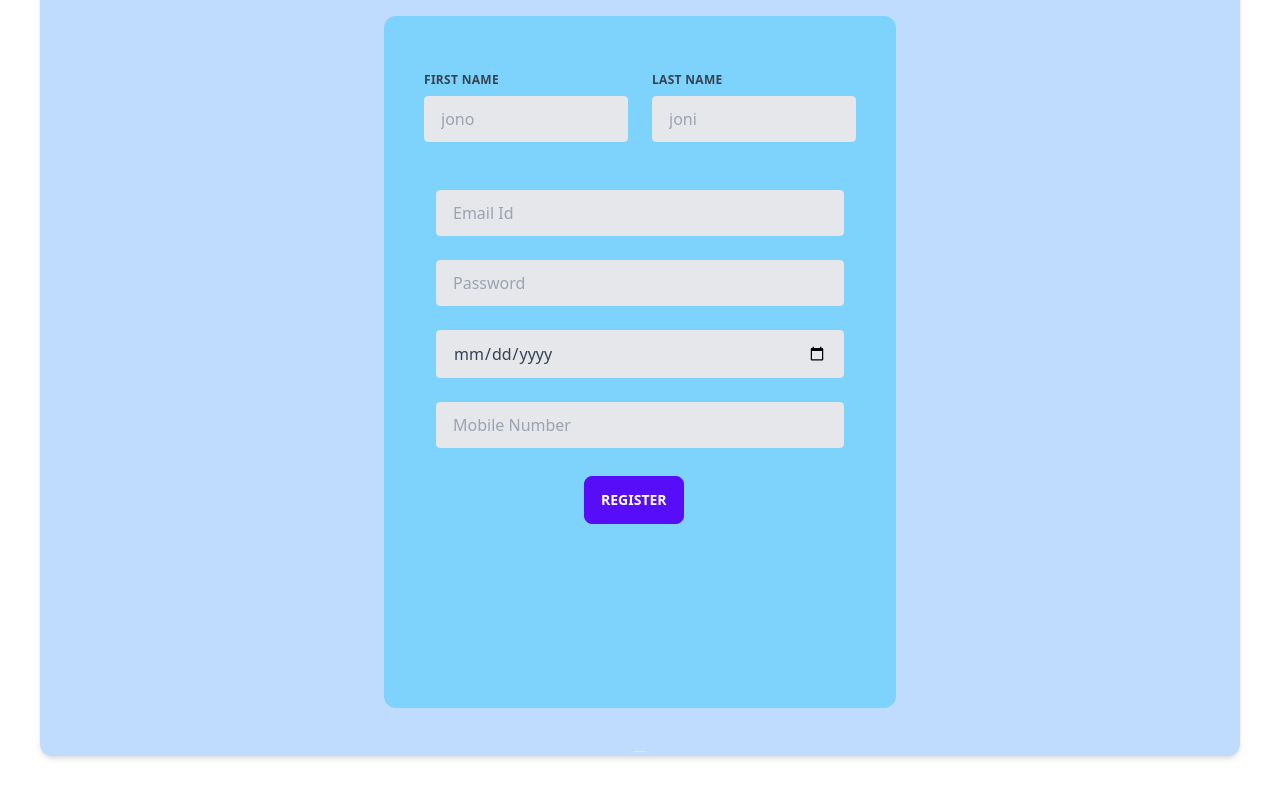
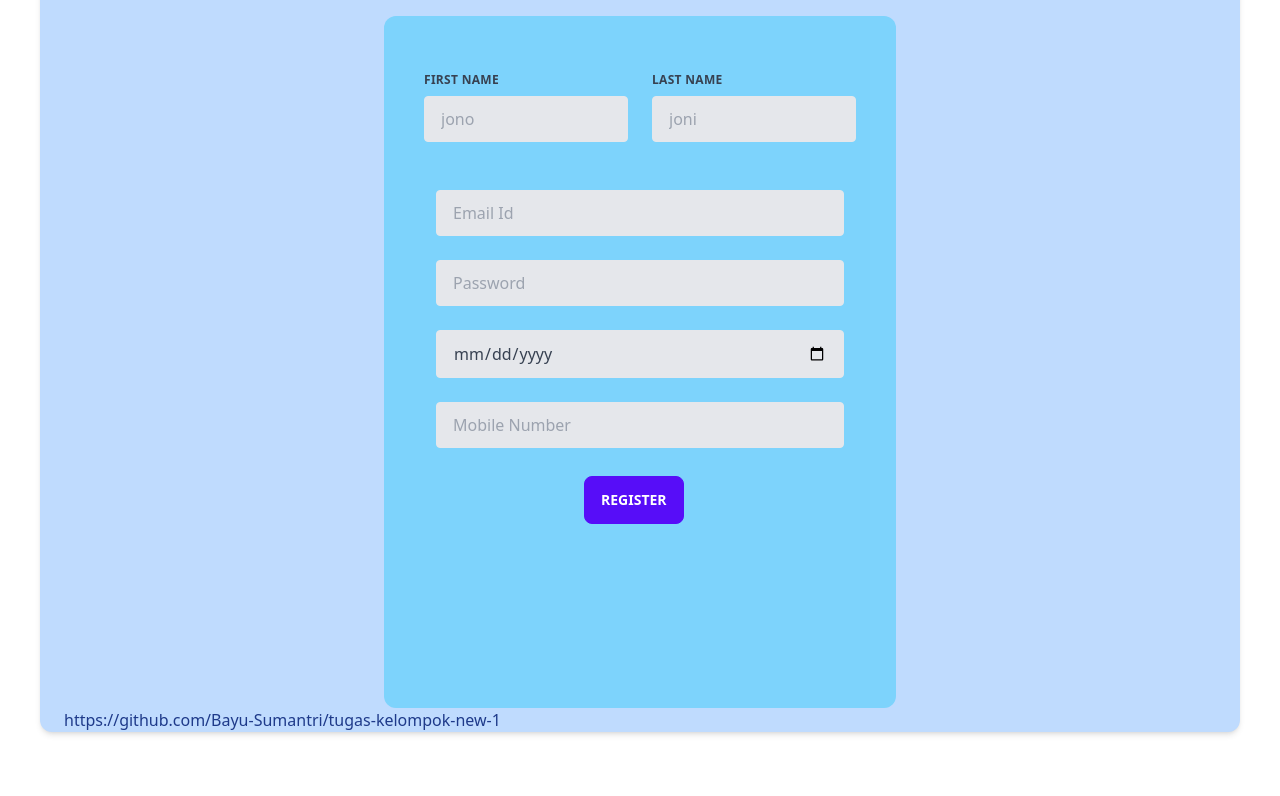
Before and after one commit to Bayu-Sumantri/tugas-kelompok-new-1, a website: page public/registrasi.html in a window 1280 px wide. Shown: the part 100-896 px from the top of the page. After the commit the page ends 872 px from the top, so only its background shows below. Drawn offline with Linux system fonts and the light colour scheme.

Commit message:
'finsl.'

```diff
--- a/public/registrasi.html
+++ b/public/registrasi.html
@@ -57,7 +57,7 @@
             </div>
           </div>
         </form>
-        <h1 class="text-center text-gray-200 m-6">__</h1>
+        <a href="https://github.com/Bayu-Sumantri/tugas-kelompok-new-1" class="text-center justify-center text-blue-900 m-6">https://github.com/Bayu-Sumantri/tugas-kelompok-new-1</a>
       </div>
     </div>
 </body>
```
Also changed, not shown: public/css/style.css.
